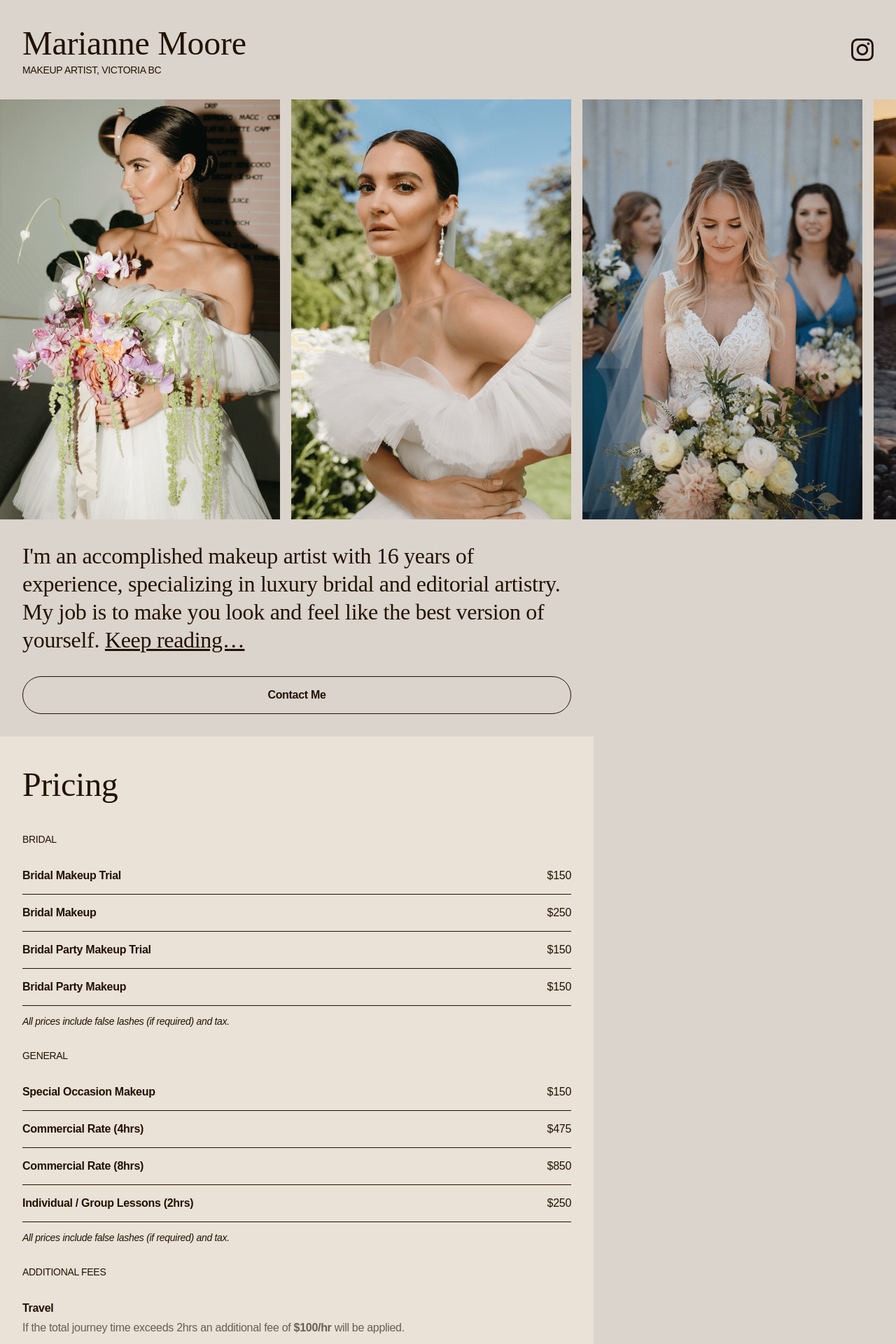
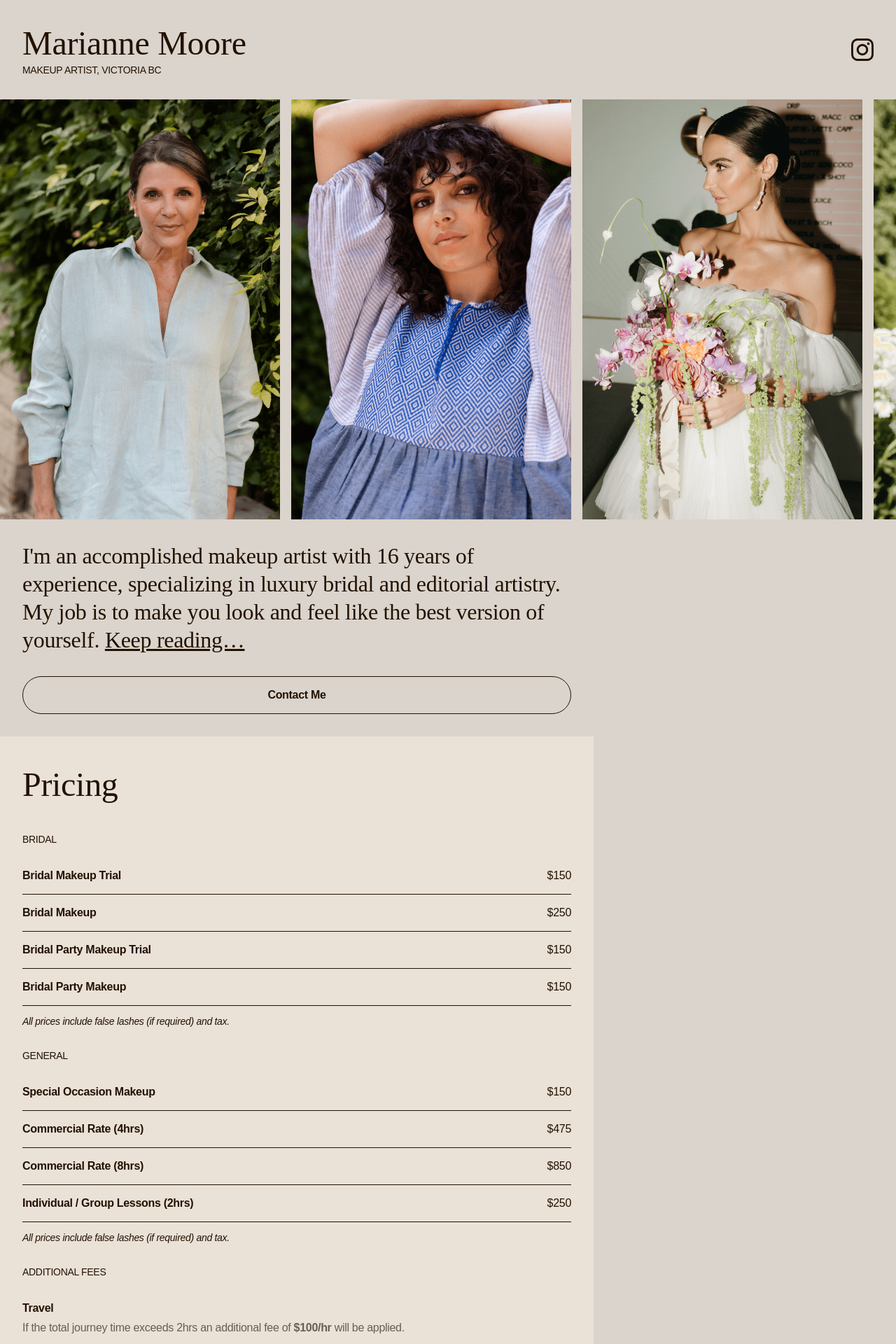
Before and after one commit to mariannemoore/mariannemoore.github.io, a Jekyll site: the page built from index.md, in a window 1280 px wide. Shown: the top 1920 px of the page at 70% size. Built offline with Jekyll 4.4.1, drawn with Linux system fonts in a browser that asks for light colours; some web fonts are replaced.

Commit message:
updated gallery

```diff
--- a/_data/gallery.yml
+++ b/_data/gallery.yml
@@ -1,3 +1,7 @@
+- imgName: f9.png
+  size: small
+- imgName: f10.png
+  size: small
 - imgName: f1.png
   size: small
 - imgName: f2.png
```
Also changed, not shown: assets/gallery/f10.png (added), assets/gallery/f9.png (added).
